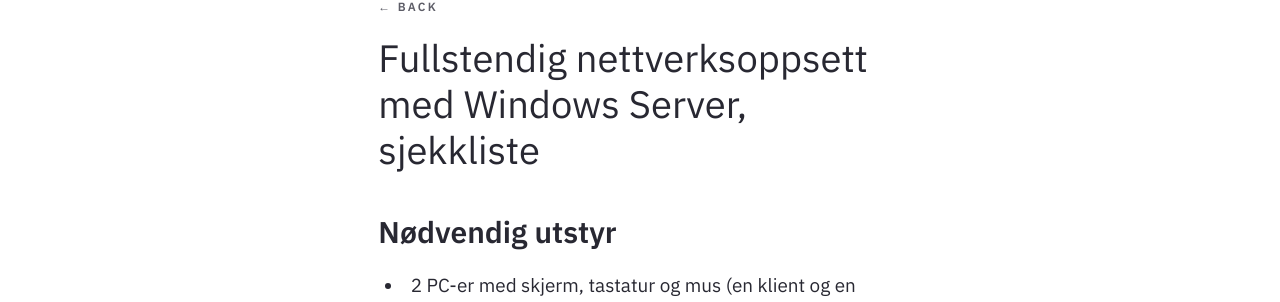
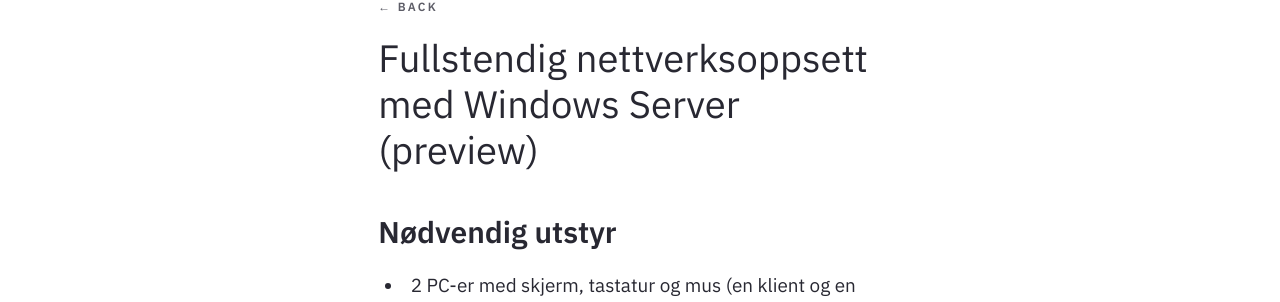
Before and after one commit to Cha-IM/cha-im.github.io, a Jekyll site: the page built from _notes/Public/Teknologiforståelse/Nettverkslab/Fullstendig nettverksoppsett med Windows Server (preview).md, in a window 1280 px wide and 900 px high. Shown: the part 123-425 px from the top of the window. Built offline with Jekyll 4.4.1, drawn with Linux system fonts in a browser that asks for light colours.

Commit message:
TRFK-811339 2025-11-7:10:3:37

```diff
--- a/_notes/Public/Teknologiforståelse/Nettverkslab/Fullstendig nettverksoppsett med Windows Server, sjekkliste.md
+++ b/_notes/Public/Teknologiforståelse/Nettverkslab/Fullstendig nettverksoppsett med Windows Server (preview).md
@@ -1,5 +1,5 @@
 ---
-title: Fullstendig nettverksoppsett med Windows Server, sjekkliste
+title: Fullstendig nettverksoppsett med Windows Server (preview)
 feed: show
 date: 05-11-2025
 ---
```
Also changed, not shown: _notes/Public/Teknologiforståelse/Nettverkslab/Nettverkslab.md (+1 -1 lines), .obsidian/workspace.json.
